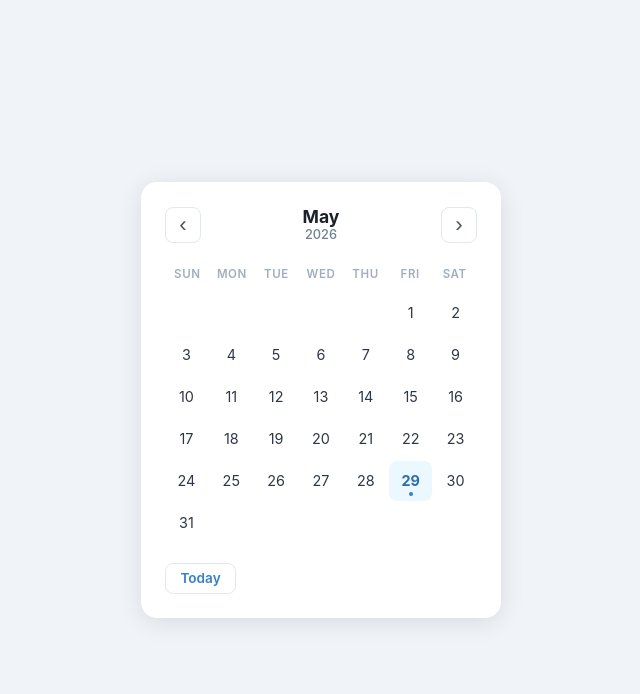
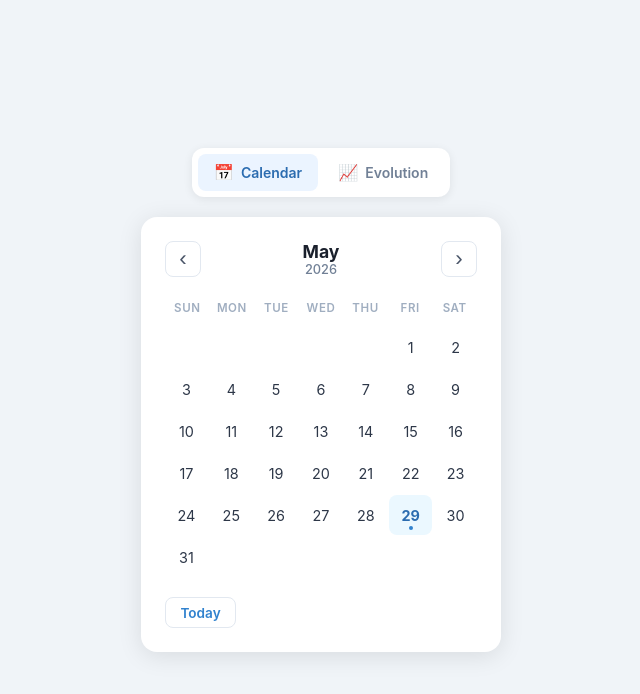
Before and after one commit to capelski/morpholody, a React (Vite) app: page / in a window 1280 px wide. Shown: the top 694 px of the page, without its empty margins (319-959 px from the left). Built offline with nearby package versions, Linux system fonts and the light colour scheme.

Commit message:
Add a navigation bar with two items: Calendar and Evolution. When clicking   on Calendar, the current calendar component is displayed. When clicking on   Evolution, a line chart is displayed, with the weights of the days that have   a value

```diff
--- a/package.json
+++ b/package.json
@@ -14,7 +14,8 @@
   "type": "module",
   "dependencies": {
     "react": "^19.2.6",
-    "react-dom": "^19.2.6"
+    "react-dom": "^19.2.6",
+    "recharts": "^3.8.1"
   },
   "devDependencies": {
     "@types/react": "^19.2.15",
--- a/src/App.css
+++ b/src/App.css
@@ -1,3 +1,7 @@
 .app {
   padding: 2rem;
+  display: flex;
+  flex-direction: column;
+  align-items: center;
+  width: 360px;
 }
--- a/src/App.tsx
+++ b/src/App.tsx
@@ -1,10 +1,16 @@
+import { useState } from 'react'
+import NavBar, { type View } from './components/NavBar'
 import Calendar from './components/Calendar'
+import Evolution from './components/Evolution'
 import './App.css'
 
 export default function App() {
+  const [view, setView] = useState<View>('calendar')
+
   return (
     <div className="app">
-      <Calendar />
+      <NavBar active={view} onChange={setView} />
+      {view === 'calendar' ? <Calendar /> : <Evolution />}
     </div>
   )
 }
--- /dev/null
+++ b/src/components/Evolution.css
@@ -0,0 +1,72 @@
+.evolution {
+  background: #ffffff;
+  border-radius: 16px;
+  box-shadow: 0 4px 24px rgba(0, 0, 0, 0.10);
+  padding: 1.5rem;
+  width: 360px;
+}
+
+.evolution-header {
+  display: flex;
+  align-items: baseline;
+  justify-content: space-between;
+  margin-bottom: 1.25rem;
+}
+
+.evolution-title {
+  font-size: 1.05rem;
+  font-weight: 700;
+  color: #1a202c;
+}
+
+.evolution-count {
+  font-size: 0.78rem;
+  color: #a0aec0;
+  font-weight: 500;
+}
+
+.evolution-chart {
+  margin: 0 -0.5rem;
+}
+
+/* Empty state */
+.evolution-empty {
+  background: #ffffff;
+  border-radius: 16px;
+  box-shadow: 0 4px 24px rgba(0, 0, 0, 0.10);
+  padding: 2.5rem 1.5rem;
+  width: 360px;
+  text-align: center;
+}
+
+.evolution-empty-title {
+  font-size: 1rem;
+  font-weight: 700;
+  color: #4a5568;
+  margin-bottom: 0.4rem;
+}
+
+.evolution-empty-hint {
+  font-size: 0.85rem;
+  color: #a0aec0;
+  line-height: 1.5;
+}
+
+/* Tooltip */
+.chart-tooltip {
+  background: #1a202c;
+  border-radius: 8px;
+  padding: 0.5rem 0.75rem;
+}
+
+.chart-tooltip-date {
+  font-size: 0.75rem;
+  color: #a0aec0;
+  margin-bottom: 0.15rem;
+}
+
+.chart-tooltip-value {
+  font-size: 0.95rem;
+  font-weight: 700;
+  color: #ffffff;
+}
--- /dev/null
+++ b/src/components/Evolution.tsx
@@ -0,0 +1,89 @@
+import { useMemo } from 'react'
+import {
+  LineChart, Line, XAxis, YAxis, CartesianGrid,
+  Tooltip, ResponsiveContainer, Dot,
+} from 'recharts'
+import { getAllWeightEntries } from '../storage'
+import './Evolution.css'
+
+function formatDate(dateKey: string): string {
+  const [, m, d] = dateKey.split('-')
+  return `${parseInt(d)}/${parseInt(m)}`
+}
+
+interface TooltipPayload {
+  value: number
+  payload: { dateKey: string }
+}
+
+function CustomTooltip({ active, payload }: { active?: boolean; payload?: TooltipPayload[] }) {
+  if (!active || !payload?.length) return null
+  const { value, payload: { dateKey } } = payload[0]
+  const [y, m, d] = dateKey.split('-')
+  const date = new Date(parseInt(y), parseInt(m) - 1, parseInt(d))
+  const label = date.toLocaleDateString('en-US', { weekday: 'short', month: 'short', day: 'numeric', year: 'numeric' })
+  return (
+    <div className="chart-tooltip">
+      <p className="chart-tooltip-date">{label}</p>
+      <p className="chart-tooltip-value">{value} kg</p>
+    </div>
+  )
+}
+
+export default function Evolution() {
+  const entries = useMemo(() => getAllWeightEntries(), [])
+
+  if (entries.length === 0) {
+    return (
+      <div className="evolution-empty">
+        <p className="evolution-empty-title">No data yet</p>
+        <p className="evolution-empty-hint">Add weight entries from the calendar to see your evolution.</p>
+      </div>
+    )
+  }
+
+  const data = entries.map(e => ({ ...e, label: formatDate(e.dateKey) }))
+  const weights = data.map(d => d.weight)
+  const minY = Math.floor(Math.min(...weights) - 1)
+  const maxY = Math.ceil(Math.max(...weights) + 1)
+
+  return (
+    <div className="evolution">
+      <div className="evolution-header">
+        <h2 className="evolution-title">Weight evolution</h2>
+        <span className="evolution-count">{entries.length} {entries.length === 1 ? 'entry' : 'entries'}</span>
+      </div>
+      <div className="evolution-chart">
+        <ResponsiveContainer width="100%" height={260}>
+          <LineChart data={data} margin={{ top: 8, right: 12, bottom: 0, left: 0 }}>
+            <CartesianGrid strokeDasharray="3 3" stroke="#e2e8f0" vertical={false} />
+            <XAxis
+              dataKey="label"
+              tick={{ fontSize: 11, fill: '#a0aec0' }}
+              axisLine={false}
+              tickLine={false}
+              interval="preserveStartEnd"
+            />
+            <YAxis
+              domain={[minY, maxY]}
+              tick={{ fontSize: 11, fill: '#a0aec0' }}
+              axisLine={false}
+              tickLine={false}
+              tickFormatter={v => `${v}`}
+              width={32}
+            />
+            <Tooltip content={<CustomTooltip />} />
+            <Line
+              type="monotone"
+              dataKey="weight"
+              stroke="#3182ce"
+              strokeWidth={2.5}
+              dot={<Dot r={4} fill="#3182ce" stroke="#ffffff" strokeWidth={2} />}
+              activeDot={{ r: 6, fill: '#2b6cb0', stroke: '#ffffff', strokeWidth: 2 }}
+            />
+          </LineChart>
+        </ResponsiveContainer>
+      </div>
+    </div>
+  )
+}
--- /dev/null
+++ b/src/components/NavBar.css
@@ -0,0 +1,41 @@
+.navbar {
+  display: flex;
+  gap: 0.25rem;
+  background: #ffffff;
+  border-radius: 12px;
+  padding: 0.35rem;
+  box-shadow: 0 2px 10px rgba(0, 0, 0, 0.08);
+  margin-bottom: 1.25rem;
+}
+
+.navbar-item {
+  flex: 1;
+  display: flex;
+  align-items: center;
+  justify-content: center;
+  gap: 0.45rem;
+  background: none;
+  border: none;
+  border-radius: 8px;
+  padding: 0.55rem 1rem;
+  font-size: 0.875rem;
+  font-weight: 600;
+  font-family: inherit;
+  color: #718096;
+  cursor: pointer;
+  transition: background 0.15s, color 0.15s;
+}
+
+.navbar-item:hover:not(.active) {
+  background: #f7fafc;
+  color: #4a5568;
+}
+
+.navbar-item.active {
+  background: #ebf4ff;
+  color: #2b6cb0;
+}
+
+.navbar-icon {
+  font-size: 1rem;
+}
--- /dev/null
+++ b/src/components/NavBar.tsx
@@ -0,0 +1,29 @@
+import './NavBar.css'
+
+export type View = 'calendar' | 'evolution'
+
+interface NavBarProps {
+  active: View
+  onChange: (view: View) => void
+}
+
+export default function NavBar({ active, onChange }: NavBarProps) {
+  return (
+    <nav className="navbar">
+      <button
+        className={`navbar-item ${active === 'calendar' ? 'active' : ''}`}
+        onClick={() => onChange('calendar')}
+      >
+        <span className="navbar-icon">&#128197;</span>
+        Calendar
+      </button>
+      <button
+        className={`navbar-item ${active === 'evolution' ? 'active' : ''}`}
+        onClick={() => onChange('evolution')}
+      >
+        <span className="navbar-icon">&#128200;</span>
+        Evolution
+      </button>
+    </nav>
+  )
+}
--- a/src/storage.ts
+++ b/src/storage.ts
@@ -18,6 +18,24 @@ export function setWeight(date: Date, weight: number): void {
   localStorage.setItem(dateKey(date), String(weight))
 }
 
+export interface WeightEntry {
+  dateKey: string  // YYYY-MM-DD
+  weight: number
+}
+
+export function getAllWeightEntries(): WeightEntry[] {
+  const entries: WeightEntry[] = []
+  for (let i = 0; i < localStorage.length; i++) {
+    const key = localStorage.key(i)
+    if (!key?.startsWith(PREFIX)) continue
+    const dateKey = key.slice(PREFIX.length)
+    const value = parseFloat(localStorage.getItem(key)!)
+    if (!isNaN(value)) entries.push({ dateKey, weight: value })
+  }
+  entries.sort((a, b) => a.dateKey.localeCompare(b.dateKey))
+  return entries
+}
+
 export function getDaysWithWeightInMonth(year: number, month: number): Set<number> {
   const prefix = `${PREFIX}${year}-${String(month + 1).padStart(2, '0')}-`
   const days = new Set<number>()
```
Also changed, not shown: 1 other file (tests, documents, lock files or other folders).
